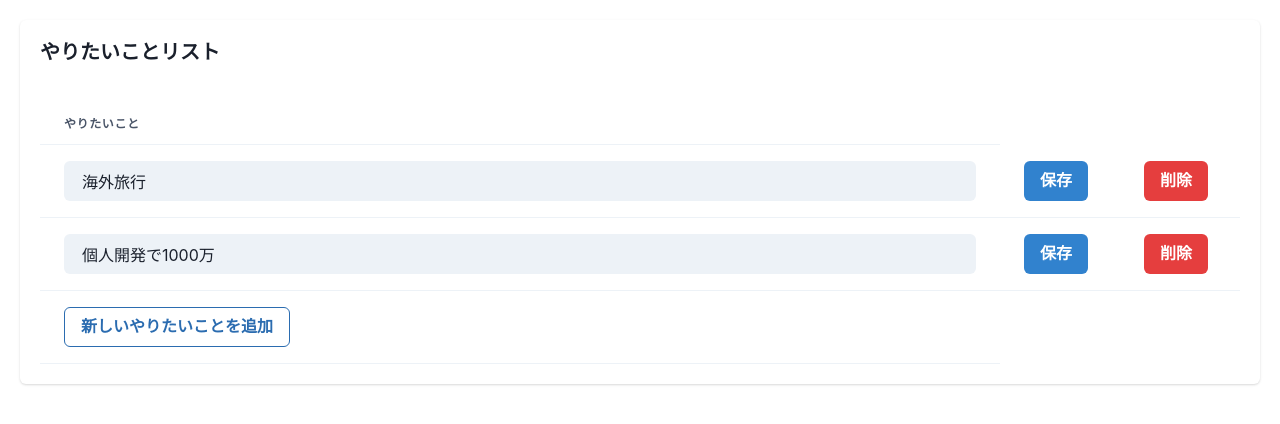
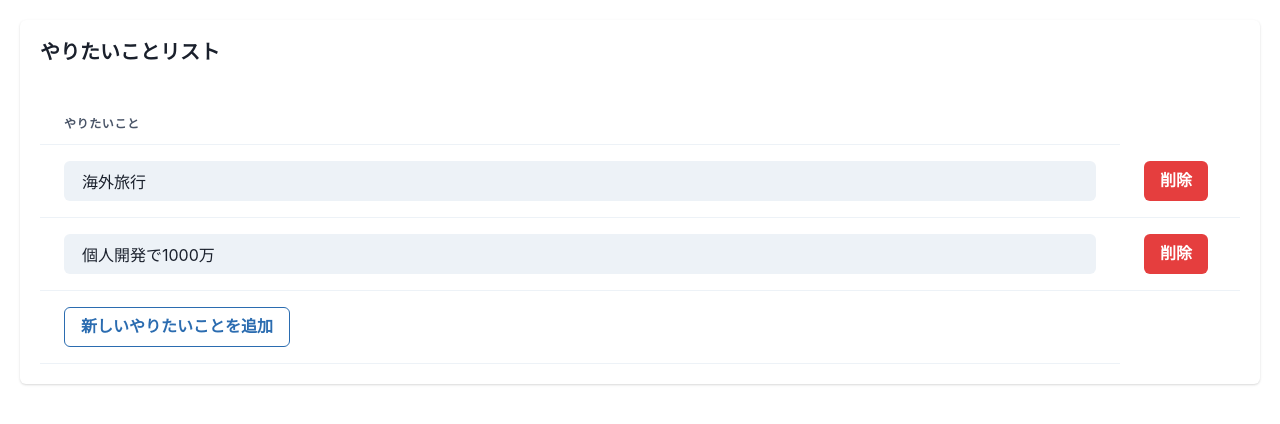
Before and after one commit to HitoroOhria/time-bucket-app-with-cloud, a Next.js app in the folder frontend/: page / in a window 1280 px wide. Shown: the top 424 px of the page. Built offline with nearby package versions, Linux system fonts and the light colour scheme.

Commit message:
Delete save button.

```diff
--- a/frontend/pages/TodoTableRow.tsx
+++ b/frontend/pages/TodoTableRow.tsx
@@ -46,11 +46,6 @@ const TodoTableRow: FC<TodoTableRowProps> = (props) => {
         />
       </Td>
       <Td width={'10%'}>
-        <Button colorScheme={'blue'} onClick={handleSave}>
-          保存
-        </Button>
-      </Td>
-      <Td width={'10%'}>
         <Button colorScheme={'red'} onClick={handleDelete}>
           削除
         </Button>
```
